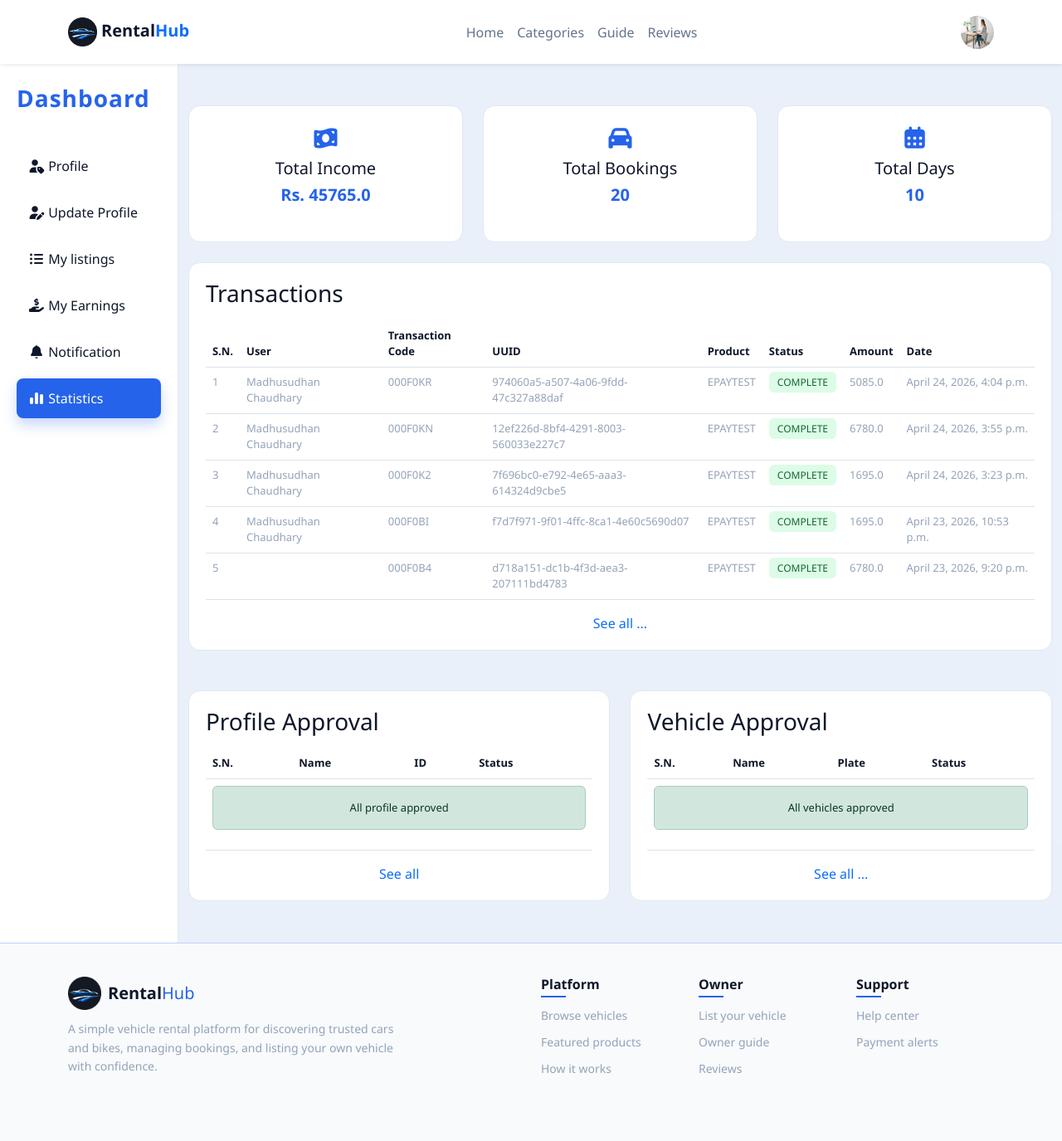
After one commit to sudhanchaudhary/Car-rental-platform, a Django app: page /account/statistics/ in a window 1280 px wide. The commit adds this page. Shown: the whole page at 83% size. Run offline with Django 5.2, Linux system fonts and the light colour scheme; a user stored in the database is signed in; data comes from the database, SQL or seed files in the repository; both versions use the stored data as it was after the commit; some libraries are stand-ins or nearby versions.

Commit message:
myearning

```diff
--- /dev/null
+++ b/account/static/css/stats.css
@@ -0,0 +1,100 @@
+:root {
+    --primary-color: #2563eb;
+    --primary-hover: #1d4ed8;
+
+    --secondary-color: #64748b;
+    --text-dark: #0f172a;
+    --text-light: #94a3b8;
+
+    --background-main: #f8fafc;
+    --background-secondary:#e8f0fae7;
+    --white: #ffffff;
+
+    --border-light: #e2e8f0;
+
+    --price-bg: #e0f2fe;
+    --price-text: #0369a1;
+}
+
+.stats {
+    padding: 50px 0;
+    background: var(--background-secondary);
+}
+
+/* STAT CARDS */
+.stat-card {
+    background: var(--white);
+    padding: 25px;
+    border-radius: 14px;
+    border: 1px solid var(--border-light);
+    text-align: center;
+    transition: 0.3s;
+}
+
+.stat-card:hover {
+    transform: translateY(-5px);
+}
+
+.stat-card i {
+    font-size: 28px;
+    color: var(--primary-color);
+    margin-bottom: 10px;
+}
+
+.stat-card h5 {
+    color: var(--text-dark);
+    margin-bottom: 5px;
+}
+
+.stat-card p {
+    font-size: 20px;
+    font-weight: 600;
+    color: var(--primary-color);
+}
+
+/* TABLE BOX */
+.table-box {
+    background: var(--white);
+    padding: 20px;
+    border-radius: 14px;
+    border: 1px solid var(--border-light);
+}
+
+/* TABLE */
+.custom-table thead {
+    background: var(--background-secondary);
+}
+
+.custom-table th {
+    font-size: 13px;
+    color: var(--text-dark);
+}
+
+.custom-table td {
+    font-size: 13px;
+    color: var(--text-light);
+}
+
+/* BADGES */
+.badge-success {
+    background: #dcfce7;
+    color: #166534;
+    padding: 4px 10px;
+    border-radius: 6px;
+    font-size: 12px;
+}
+
+.badge-pending {
+    background: #fef3c7;
+    color: #92400e;
+    padding: 4px 10px;
+    border-radius: 6px;
+    font-size: 12px;
+}
+
+/* RESPONSIVE */
+@media (max-width: 768px) {
+    .stat-card {
+        text-align: left;
+    }
+}
--- a/account/templates/dashboard.html
+++ b/account/templates/dashboard.html
@@ -23,27 +23,34 @@
         <ul class="nav-links">
             <li><a href="{% url 'profile' %}" class="{% if request.path == '/account/profile/' %}
               active
-            {% endif %}">Profile</a></li>
+            {% endif %}"><i class="fa-solid fa-user-tag"></i> Profile</a></li>
             <li><a href="{% url 'profile_update' %}" class="{% if request.path == '/account/profile_update/' %}
               active
-            {% endif %}">Update Profile</a></li>
+            {% endif %}"><i class="fa-solid fa-user-pen"></i> Update Profile</a></li>
             {% if request.user.profile.account_type == 'renter' %}
               <li><a href="{% url 'history' %}" class="{% if request.path == '/account/history/' %}
               active
-            {% endif %}">Rental History</a></li>
+            {% endif %}"><i class="fa-solid fa-clock-rotate-left"></i> Rental History</a></li>
             <li><a href="{% url 'notification' %}" class="{% if request.path == '/account/notification/' %}
               active
-            {% endif %}">Notification</a></li>
+            {% endif %}"><i class="fa-solid fa-bell"></i> Notification</a></li>
             {% endif %}
             {% if request.user.profile.account_type == 'host' %}
               <li><a href="{% url 'mylisting' %}" class="{% if request.path == '/account/mylisting/' %}
               active
-            {% endif %}">My listings</a></li>
+            {% endif %}"><i class="fa-solid fa-list-ul"></i> My listings</a></li>
             <li><a href="{% url 'myearning' %}" class="{% if request.path == '/account/myearning/' %}
               active
-            {% endif %}">My Earnings</a></li>
+            {% endif %}"><i class="fa-solid fa-hand-holding-dollar"></i> My Earnings</a></li>
+             <li><a href="{% url 'notification' %}" class="{% if request.path == '/account/notification/' %}
+              active
+            {% endif %}"><i class="fa-solid fa-bell"></i> Notification</a></li>
             {% endif %}
-
+            {% if request.user.is_superuser %}
+              <li><a href="{% url 'stats' %}" class="{% if request.path == '/account/statistics/' %}
+              active
+            {% endif %}"><i class="fa-solid fa-chart-simple"></i> Statistics</a></li>
+            {% endif %}
         </ul>
     </aside>
 
--- a/account/templates/profile/myearning.html
+++ b/account/templates/profile/myearning.html
@@ -14,12 +14,12 @@
 
         <div class="earn-card">
             <p>Total Earnings</p>
-            <h3>Rs. 100000 {{ total_earnings }}</h3>
+              <h3>Rs. {{my_earning}}</h3>
         </div>
 
         <div class="earn-card">
-            <p>Total Bookings</p>
-            <h3>10 {{ total_bookings }}</h3>
+            <p>Total Bookings(days)</p>
+            <h3>{{ days }}</h3>
         </div>
 
     </div>
--- /dev/null
+++ b/account/templates/profile/stats.html
@@ -0,0 +1,169 @@
+{% extends "dashboard.html" %}
+{% load static %}
+
+{% block procss %}
+<link rel="stylesheet" href="{% static 'css/stats.css' %}">
+{% endblock procss %}
+
+{% block profile %}
+
+<section class="stats">
+    <div class="container">
+
+        <!-- STATS CARDS -->
+        <div class="row g-4 mb-4">
+
+            <div class="col-lg-4">
+                <div class="stat-card">
+                    <i class="fa-solid fa-money-bill-wave"></i>
+                    <h5>Total Income</h5>
+                    {% if total %}
+                      <p>Rs. {{total}}</p>
+                    {% endif %}
+                </div>
+            </div>
+
+            <div class="col-lg-4">
+                <div class="stat-card">
+                    <i class="fa-solid fa-car"></i>
+                    <h5>Total Bookings</h5>
+                    {% if v_total %}
+                      <p>{{v_total}}</p>
+                    {% endif %}
+                </div>
+            </div>
+
+            <div class="col-lg-4">
+                <div class="stat-card">
+                    <i class="fa-solid fa-calendar-days"></i>
+                    <h5>Total Days</h5>
+                    {% if d_total %}
+                      <p>{{d_total}}</p>
+                    {% endif %}
+                </div>
+            </div>
+
+        </div>
+
+        <!-- TRANSACTIONS -->
+        <div class="table-box mb-5">
+            <h3 class="mb-3">Transactions</h3>
+
+            <div class="table-responsive">
+                <table class="table custom-table">
+                    <thead>
+                        <tr>
+                            <th>S.N.</th>
+                            <th>User</th>
+                            <th>Transaction Code</th>
+                            <th>UUID</th>
+                            <th>Product</th>
+                            <th>Status</th>
+                            <th>Amount</th>
+                            <th>Date</th>
+                        </tr>
+                    </thead>
+                    <tbody>
+                        {% if transaction %}
+
+
+                        {% for i in transaction %}
+                        <tr>
+                            <td>{{forloop.counter}}</td>
+                            <td>{{i.user.first_name|title}} {{i.user.last_name|title}}</td>
+                            <td>{{i.transaction_code}}</td>
+                            <td>{{i.transaction_uuid}}</td>
+                            <td>{{i.product_code}}</td>
+                            <td><span class="badge-success">{{i.status}}</span></td>
+                            <td>{{i.total_amount}}</td>
+                            <td>{{i.created_at}}</td>
+                        </tr>
+                           {% endfor %}
+                           {% else %}
+                           <div class="alert alert-danger">No items found</div>
+                           {% endif %}
+                    </tbody>
+                </table>
+            </div>
+            <a href="?t_all=true"><div class="text-center">See all ...</div></a>
+        </div>
+
+        <!-- APPROVAL SECTION -->
+        <div class="row g-4">
+
+            <!-- PROFILE -->
+            <div class="col-lg-6">
+                <div class="table-box">
+                    <h3 class="mb-3">Profile Approval</h3>
+
+                    <table class="table custom-table">
+                        <thead>
+                            <tr>
+                                <th>S.N.</th>
+                                <th>Name</th>
+                                <th>ID</th>
+                                <th>Status</th>
+                            </tr>
+                        </thead>
+                        <tbody>
+                            {% if profile %}
+
+                            {% for i in profile %}
+
+
+                            <tr>
+                                <td>{{forloop.counter}}</td>
+                                <td>{{i.fname|title}} {{i.lname|title}}</td>
+                                <td>{{i.citizen}}</td>
+                                <td><span class="badge-pending">Pending</span></td>
+                            </tr>
+                             {% endfor %}
+                             {% else %}
+                           <tr><td colspan="4" rowspan="4"><div class="alert alert-success text-center w-100">All profile approved</div></td></tr>
+                            {% endif %}
+                        </tbody>
+                    </table>
+                    <a href="?p_all=true"><div class="text-center">See all</div></a>
+                </div>
+            </div>
+
+            <!-- VEHICLE -->
+            <div class="col-lg-6">
+                <div class="table-box">
+                    <h3 class="mb-3">Vehicle Approval</h3>
+
+                    <table class="table custom-table">
+                        <thead>
+                            <tr>
+                                <th>S.N.</th>
+                                <th>Name</th>
+                                <th>Plate</th>
+                                <th>Status</th>
+                            </tr>
+                        </thead>
+                        <tbody>
+                            {% if vehicle %}
+
+
+                            {% for i in vehicle %}
+                            <tr>
+                                <td>{{forloop.counter}}</td>
+                                <td>{{i.name}}</td>
+                                <td>{{i.plate}}</td>
+                                <td><span class="badge-pending">Pending</span></td>
+                            </tr>
+                            {% endfor %}
+                            {% else %}
+                          <tr><td colspan="4" rowspan="4"><div class="alert alert-success text-center">All vehicles approved</div></td></tr>
+                              {% endif %}
+                        </tbody>
+                    </table>
+                    <a href="?v_all=true"><div class="text-center">See all ...</div></a>
+                </div>
+            </div>
+
+        </div>
+
+    </div>
+</section>
+{% endblock profile %}
--- a/account/urls.py
+++ b/account/urls.py
@@ -13,5 +13,6 @@ urlpatterns = [
     path('myearning/',views.myearning,name='myearning'),
     path('history/',views.history,name='history'),
     path('notification/',views.notification,name='notification'),
+    path('statistics/',views.stats,name='stats'),
 
 ]
--- a/account/views.py
+++ b/account/views.py
@@ -5,10 +5,10 @@ from django.contrib.auth.models import User
 from django.contrib.auth.password_validation import validate_password
 from django.contrib.auth.decorators import login_required
 from django.contrib.auth import update_session_auth_hash
+from django.db.models import Sum, F, ExpressionWrapper, DecimalField
 
 from main.models import Product,ProductImage,Category,SubCategory
-from payment.models import Order,OrderItem
-
+from payment.models import Order,OrderItem,Transaction
 from .models import Profile,Notification
 
 # Create your views here.
@@ -179,7 +179,14 @@ def mylisting(request):
 @login_required(login_url='log_in')
 def myearning(request):
     if request.user.profile.account_type == 'host':
-        return render(request, 'profile/myearning.html')
+        total_earning = OrderItem.objects.filter(
+        product__owner=request.user).aggregate(total=Sum(ExpressionWrapper(F('price') * F('quantity'),output_field=DecimalField())))['total'] or 0
+        booking_days=OrderItem.objects.filter(product__owner=request.user).aggregate(days=Sum('quantity'))['days'] or 0
+        context={
+            'my_earning':total_earning,
+            'days':booking_days
+        }
+        return render(request, 'profile/myearning.html',context)
 
 @login_required(login_url='log_in')
 def history(request):
@@ -191,3 +198,38 @@ def history(request):
 def notification(request):
     data=Notification.objects.filter(user=request.user)[::-1]
     return render(request,'profile/notification.html',{'data':data})
+
+@login_required(login_url='log_in')
+def stats(request):
+    if request.user.is_superuser:
+        total = Transaction.objects.aggregate(total_amount=Sum('total_amount'))['total_amount']
+        v_total=OrderItem.objects.aggregate(v_total=Sum('product'))['v_total']
+        d_total=OrderItem.objects.aggregate(d_total=Sum('quantity'))['d_total']
+        t_all=request.GET.get('t_all')
+        p_all=request.GET.get('p_all')
+        v_all=request.GET.get('v_all')
+        if t_all:
+            transaction=Transaction.objects.all()[::-1]
+        else:
+            transaction=Transaction.objects.all()[:5][::-1]
+        if p_all:
+            profile=Profile.objects.filter(approved=False)
+        else:
+            profile=Profile.objects.filter(approved=False)[:5]
+        if v_all:
+            vehicle=Product.objects.filter(approved=False)
+        else:
+            vehicle=Product.objects.filter(approved=False)[:5]
+
+        print(transaction)
+        context={
+            'transaction':transaction,
+            'profile':profile,
+            'vehicle':vehicle,
+            'total':total,
+            'v_total':v_total,
+            'd_total':d_total,
+        }
+        return render(request,'profile/stats.html',context)
+    else:
+        return redirect('profile')
--- a/payment/models.py
+++ b/payment/models.py
@@ -14,7 +14,7 @@ class Transaction(models.Model):
     created_at=models.DateTimeField(auto_now_add=True)
 
 class Order(models.Model):
-    user=models.ForeignKey(User,on_delete=models.CASCADE)
+    user=models.ForeignKey(User,on_delete=models.CASCADE,related_name='trans')
     transaction_code=models.CharField(max_length=200)
     product_code=models.CharField(max_length=200)
     status=models.CharField(max_length=200)
@@ -22,7 +22,7 @@ class Order(models.Model):
 
 class OrderItem(models.Model):
     order=models.ForeignKey(Order, on_delete=models.CASCADE,related_name='item')
-    product=models.ForeignKey(Product, on_delete=models.CASCADE)
+    product=models.ForeignKey(Product, on_delete=models.CASCADE,related_name='orderitem')
     price=models.CharField(max_length=20)
     quantity=models.PositiveIntegerField()
     created_at=models.DateTimeField(auto_now_add=True,null=True,blank=True)
--- a/templates/base.html
+++ b/templates/base.html
@@ -53,7 +53,7 @@
                             href="{% url 'category' %}">Categories</a></li>
                     <li class="nav-item"><a class="nav-link {% if request.path == '/guide/' %}active{% endif %}"
                             href="{% url 'host_guide' %}">Guide</a></li>
-                    <li class="nav-item"><a class="nav-link{% if request.path == '/review/' %}active{% endif %}"
+                    <li class="nav-item"><a class="nav-link {% if request.path == '/review/' %}active{% endif %}"
                             href="{% url 'review' %}">Reviews</a></li>
                 </ul>
 
```
Also changed, not shown: main/models.py (+8 -0 lines), main/static/css/review.css (+54 -108 lines), main/templates/main/review.html (+78 -63 lines), main/views.py (+20 -4 lines), db.sqlite3, main/migrations/0009_sitereview.py (added), payment/migrations/0004_alter_order_user.py (added).
